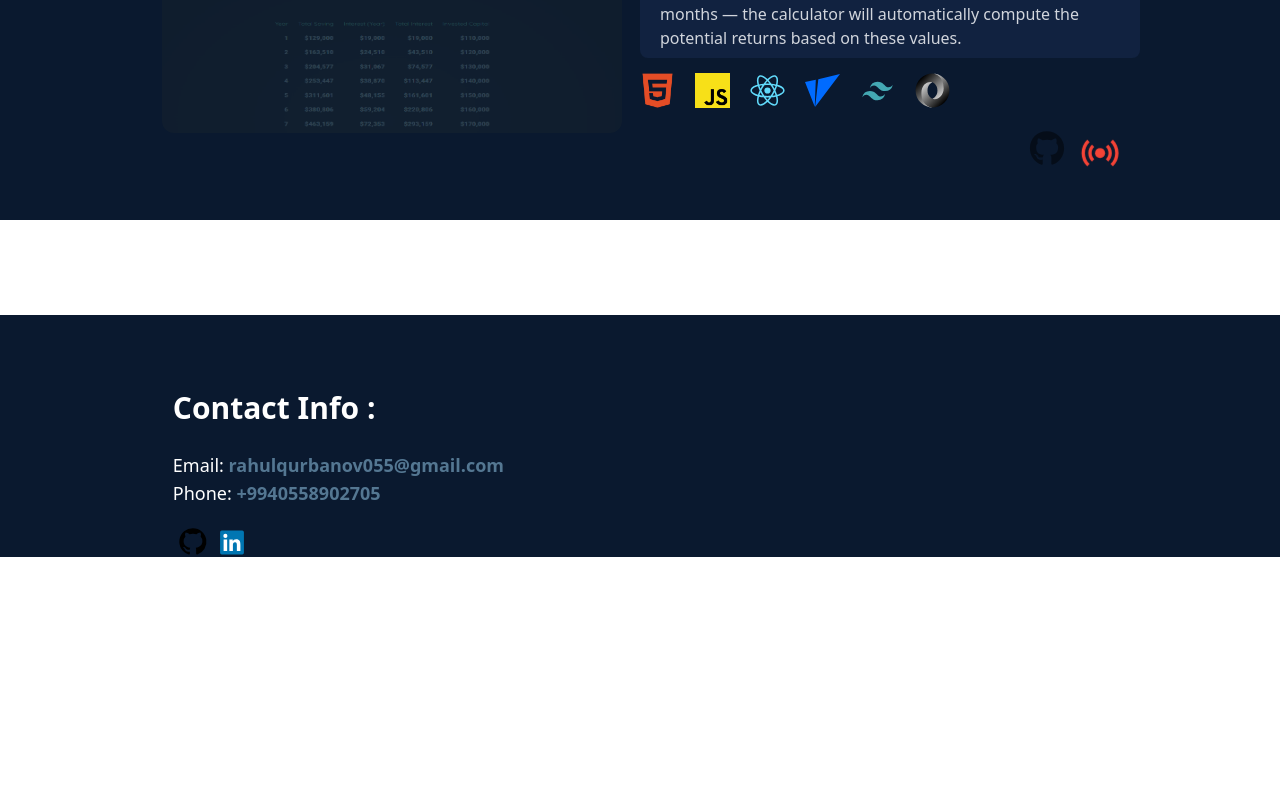
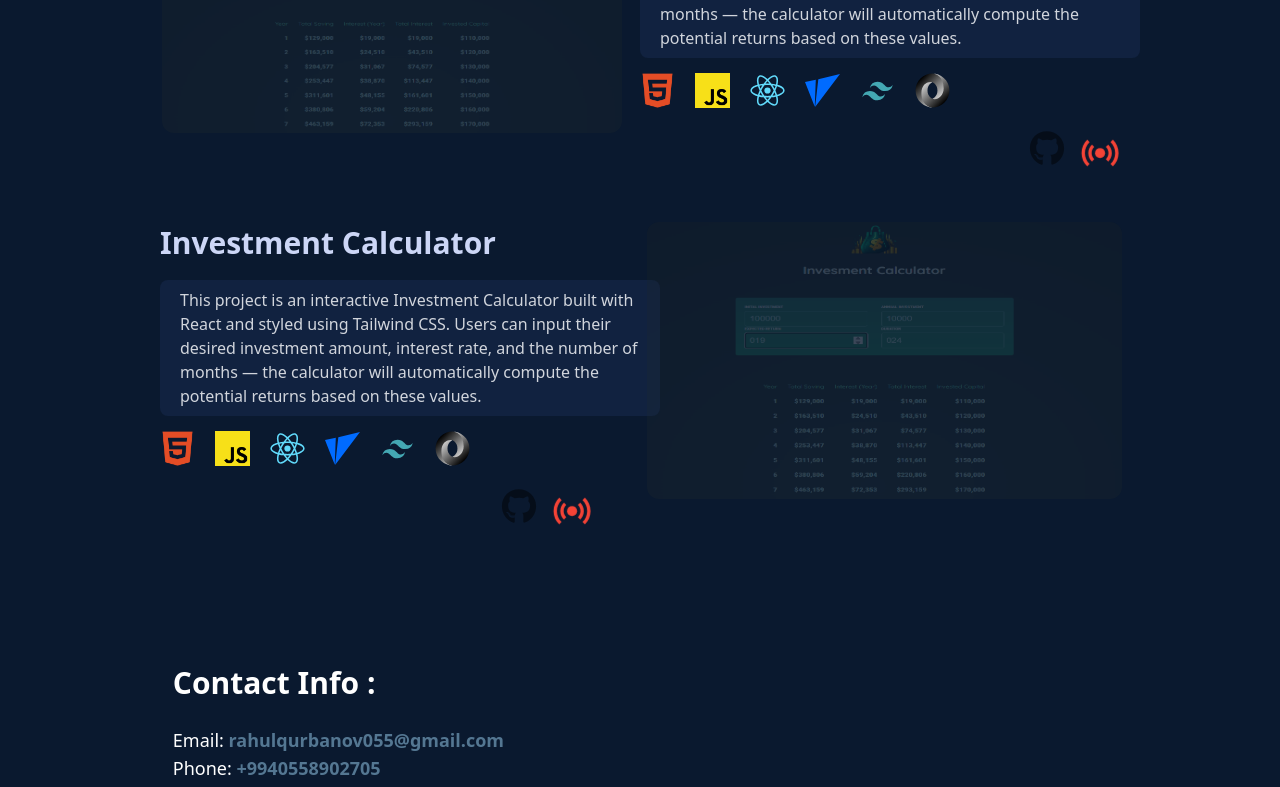
Before and after one commit to RahulQurbanov/Portfolio, a React (Vite) app: page / in a window 1280 px wide. Shown: the part 1076-1863 px from the top of the page. Before the commit the page ends 1633 px from the top, so only its background shows below. Built offline with nearby package versions, Linux system fonts and the light colour scheme; the HTML template or start-up script is replaced by a standard one.

Commit message:
Change Animation

```diff
--- a/src/components/Projects.jsx
+++ b/src/components/Projects.jsx
@@ -194,7 +194,7 @@ export default function Projects() {
         Profile.
       </h1>
 
-      <div className='flex flex-row gap-[20px] justify-around mb-[95px]' ref={investmentRef}>
+      <div className='flex flex-row gap-[20px] justify-around mb-[95px' ref={investmentRef}>
         <div className={`w-[50%]`}>
           <a href="https://github.com/RahulQurbanov/Investment-Calculator">
             <img src="src/assets/img/investment.png" className='h-[75%] w-[475px] rounded-xl opacity-20 hover:opacity-65 cursor-pointer transition-all translate-0.5 ease-in-out' />
@@ -221,6 +221,28 @@ export default function Projects() {
           </div>
         </div>
       </div>
+      <div className='flex flex-row gap-[20px] justify-between mb-[95px' ref={investmentRef}>
+            <div className={`w-[45%] flex flex-col gap-[15px]`}>
+               <h2 className='text-[#ccd6f6] text-[30px] font-bold'>Investment Calculator</h2>
+               <div className='w-[500px] bg-[#112240] text-gray-300 rounded-lg py-2 px-5'>This project is an interactive Investment Calculator built with React and styled using Tailwind CSS.
+Users can input their desired investment amount, interest rate, and the number of months — the calculator will automatically compute the potential returns based on these values.</div>
+            <div className='flex gap-5'>
+                  <img src="./src/assets/img/html.webp" className={`w-[35px] h-[35px] ${investmentInView ? 'animate__animated animate__rotateIn' : ''}`}/>
+                  <img src="./src/assets/img/js.png" className={`w-[35px] h-[35px] ${investmentInView ? 'animate__animated animate__rotateIn' : ''}`} />
+                  <img src="./src/assets/img/react.svg" className={`w-[35px] h-[35px] ${investmentInView ? 'animate__animated animate__rotateIn' : ''}`} />
+                  <img src="./src/assets/img/vite.svg" className={`w-[35px] h-[35px] ${investmentInView ? 'animate__animated animate__rotateIn' : ''}`} />
+                  <img src="./src/assets/img/tailwind.svg" className={`w-[35px] h-[35px] ${investmentInView ? 'animate__animated animate__rotateIn' : ''}`} />
+                  <img src="./src/assets/img/api.svg" className={`w-[35px] h-[35px] ${investmentInView ? 'animate__animated animate__rotateIn' : ''}`} />
+            </div>
+            <div className='flex gap-2 items-end justify-end'>
+           <a href="https://github.com/RahulQurbanov/Investment-Calculator"><img src="./src/assets/img/github1.svg" className="w-[50px] h-[50px] cursor-pointer  opacity-45 hover:opacity-100" /></a>
+            <a href=""><img src="./src/assets/img/live.svg" className="w-[40px] bg-gradient-to-r from-pink-500 via-purple-500 to-blue-500 bg-clip-text text-transparent animate-pulse h-[40px] cursor-pointer" /></a>
+            </div>
+            </div>
+            <div className={`w-[50%] flex justify-end`}>
+            <a href="https://github.com/RahulQurbanov/Investment-Calculator"><img src="src/assets/img/investment.png" className='h-[75%] w-[475px] rounded-xl opacity-20 hover:opacity-65 cursor-pointer transition-all translate-0.5 ease-in-out'/></a>
+            </div>
+        </div>
       </div>
       </div>
   )}
```
